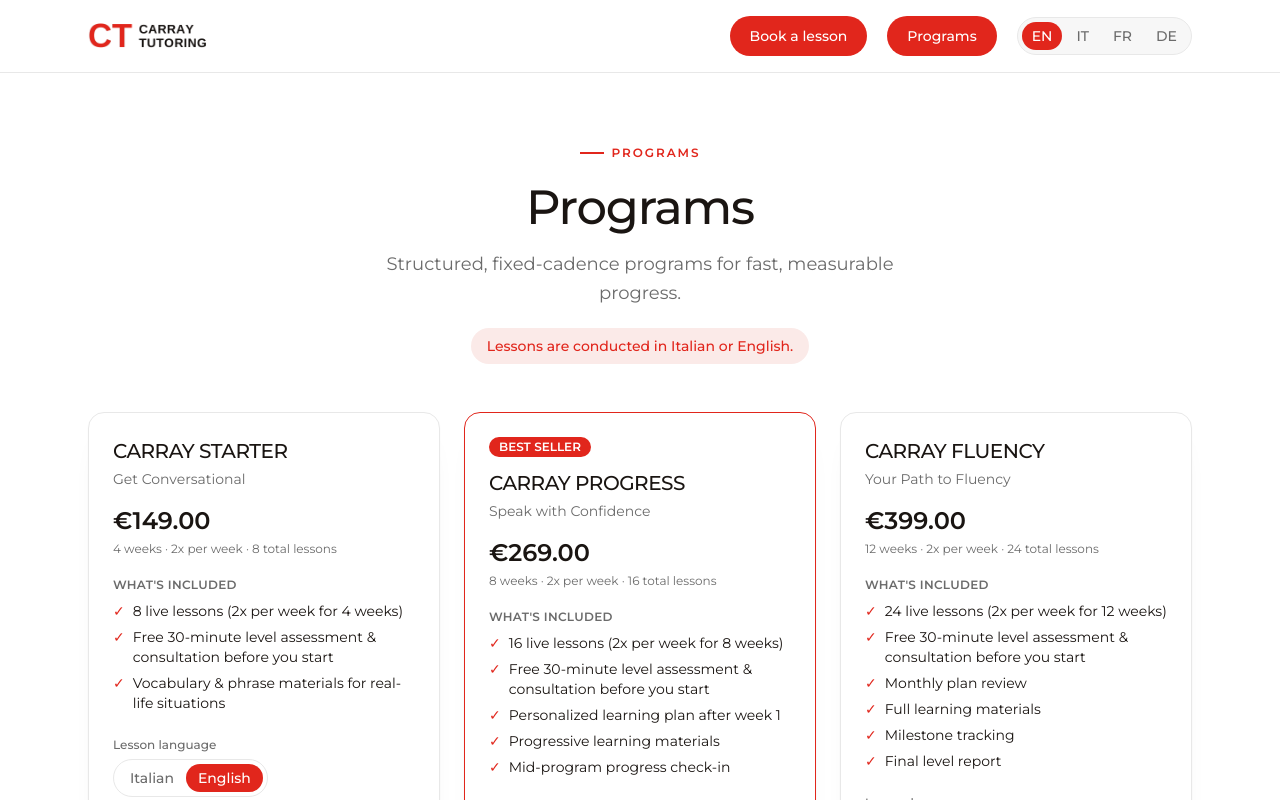
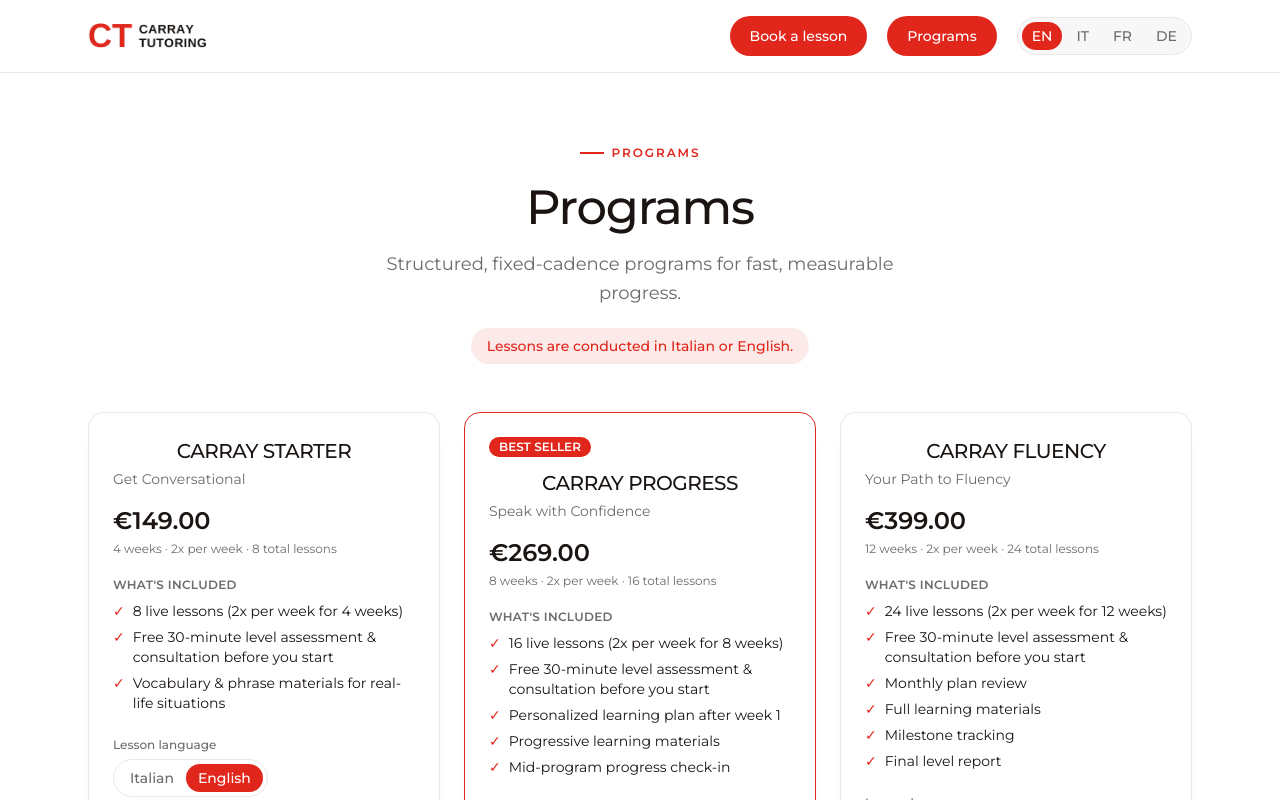
Before and after one commit to matthieucarray05-arch/carray-tutoring-booking, a Next.js app: page /en/programs in a window 1280 px wide. Shown: the top 800 px of the page. Built offline with nearby package versions, Linux system fonts and the light colour scheme.

Commit message:
Center package titles within each /programs card
Co-Authored-By: Claude Sonnet 5 <noreply@anthropic.com>
Claude-Session: https://claude.ai/code/session_0159mECFqFXpLxX5NkbJTSkj

```diff
--- a/src/app/[locale]/programs/page.tsx
+++ b/src/app/[locale]/programs/page.tsx
@@ -91,7 +91,7 @@ export default function ProgramsPage() {
                 </span>
               )}
 
-              <h2 className="font-display text-xl font-medium uppercase tracking-tight">
+              <h2 className="font-display text-center text-xl font-medium uppercase tracking-tight">
                 {copy.name}
               </h2>
               <p className="mt-1 text-sm text-muted-foreground">{copy.tagline}</p>
```
